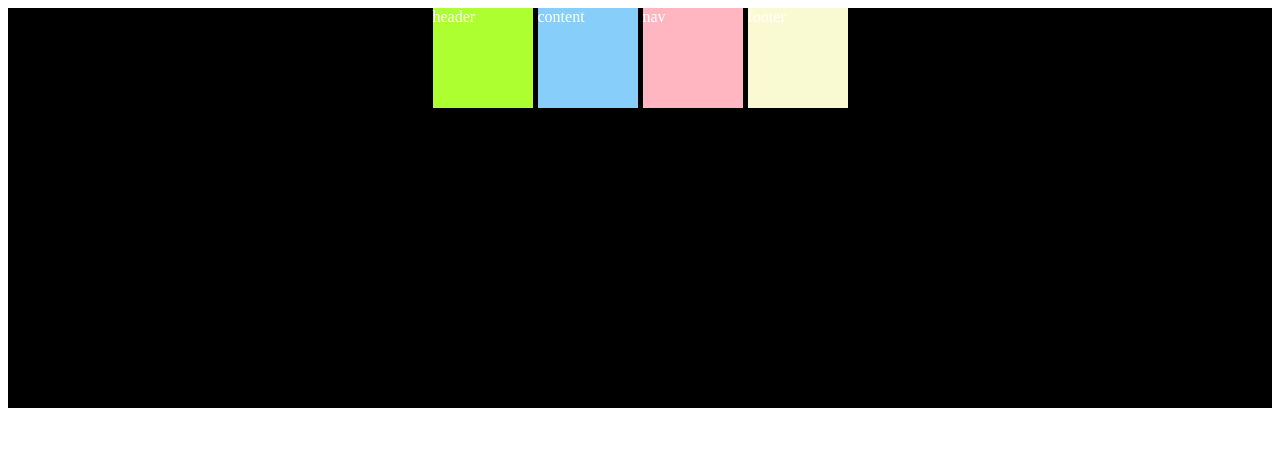
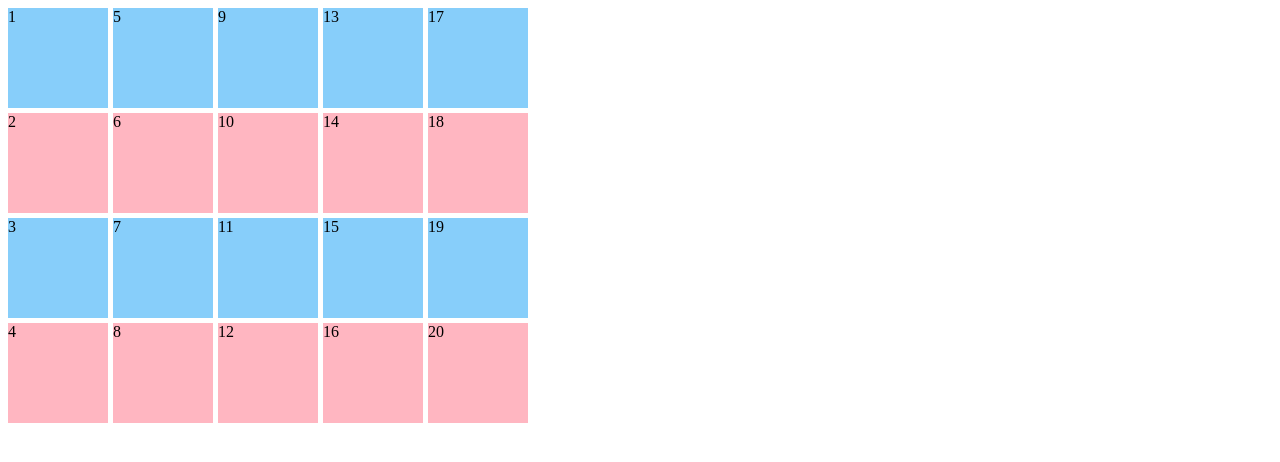
Before and after one commit to aubepluieh3/scss-layout, a plain HTML site: page index.html in a window 1280 px wide. Drawn offline with Linux system fonts and the light colour scheme.

Commit message:
#2.9 Auto Columns and Rows

```diff
--- a/index.html
+++ b/index.html
@@ -9,10 +9,26 @@
   </head>
   <body>
     <div class="grid">
-      <div class="header">header</div>
-      <div class="content">content</div>
-      <div class="nav">nav</div>
-      <div class="footer">footer</div>
+      <div class="item">1</div>
+      <div class="item">2</div>
+      <div class="item">3</div>
+      <div class="item">4</div>
+      <div class="item">5</div>
+      <div class="item">6</div>
+      <div class="item">7</div>
+      <div class="item">8</div>
+      <div class="item">9</div>
+      <div class="item">10</div>
+      <div class="item">11</div>
+      <div class="item">12</div>
+      <div class="item">13</div>
+      <div class="item">14</div>
+      <div class="item">15</div>
+      <div class="item">16</div>
+      <div class="item">17</div>
+      <div class="item">18</div>
+      <div class="item">19</div>
+      <div class="item">20</div>
     </div>
   </body>
 </html>
--- a/styles.css
+++ b/styles.css
@@ -1,26 +1,16 @@
 .grid {
-  background: #000;
-  color: white;
   display: grid;
   gap: 5px;
-  height: 50vh;
   grid-template-columns: repeat(4, 100px);
   grid-template-rows: repeat(4, 100px);
-  justify-content: center;
+  grid-auto-flow: column;
+  grid-auto-columns: 100px;
 }
 
-.header {
-  background-color: greenyellow;
-}
-
-.content {
+.item:nth-child(odd) {
   background-color: lightskyblue;
 }
 
-.nav {
+.item:nth-child(even) {
   background-color: lightpink;
 }
-
-.footer {
-  background-color: lightgoldenrodyellow;
-}
```
